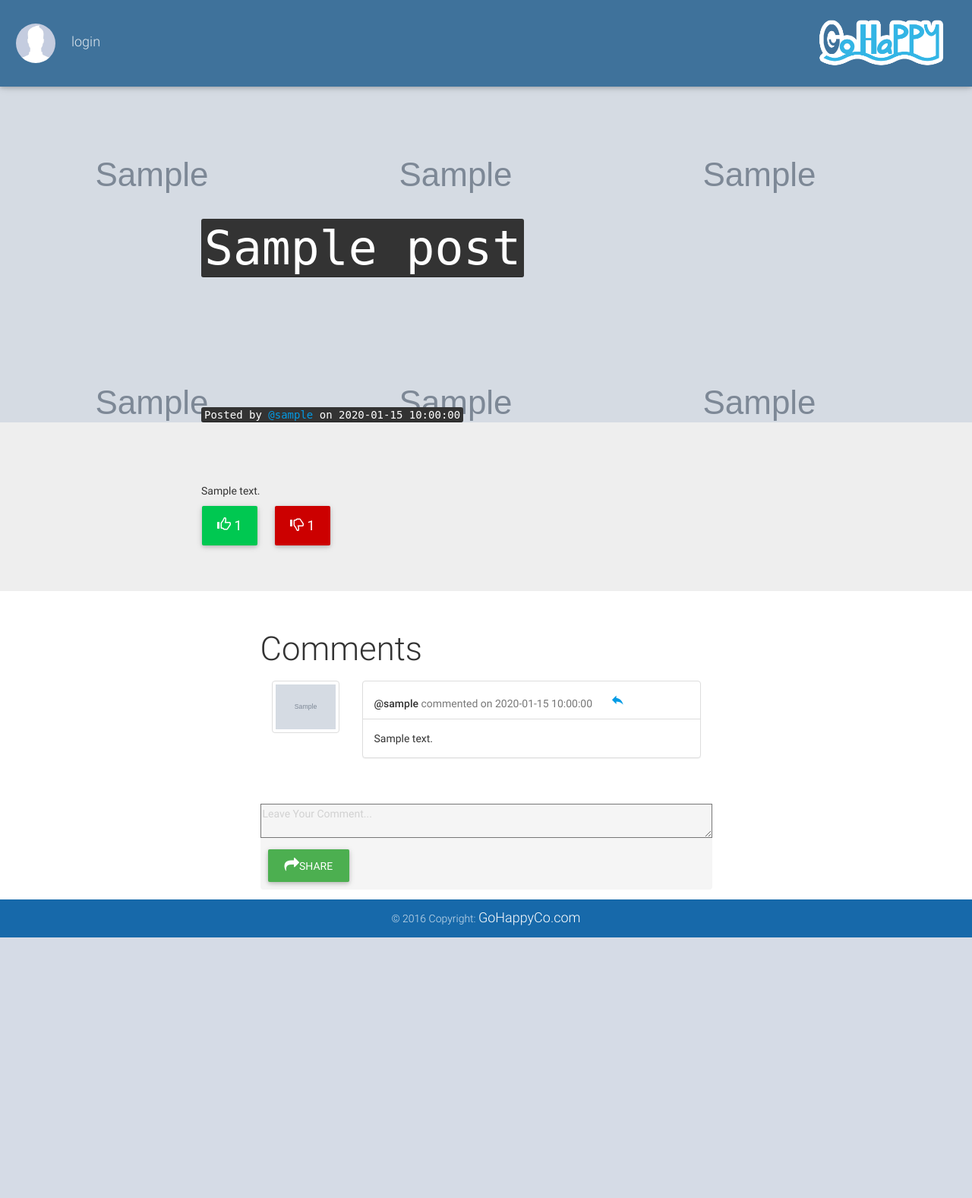
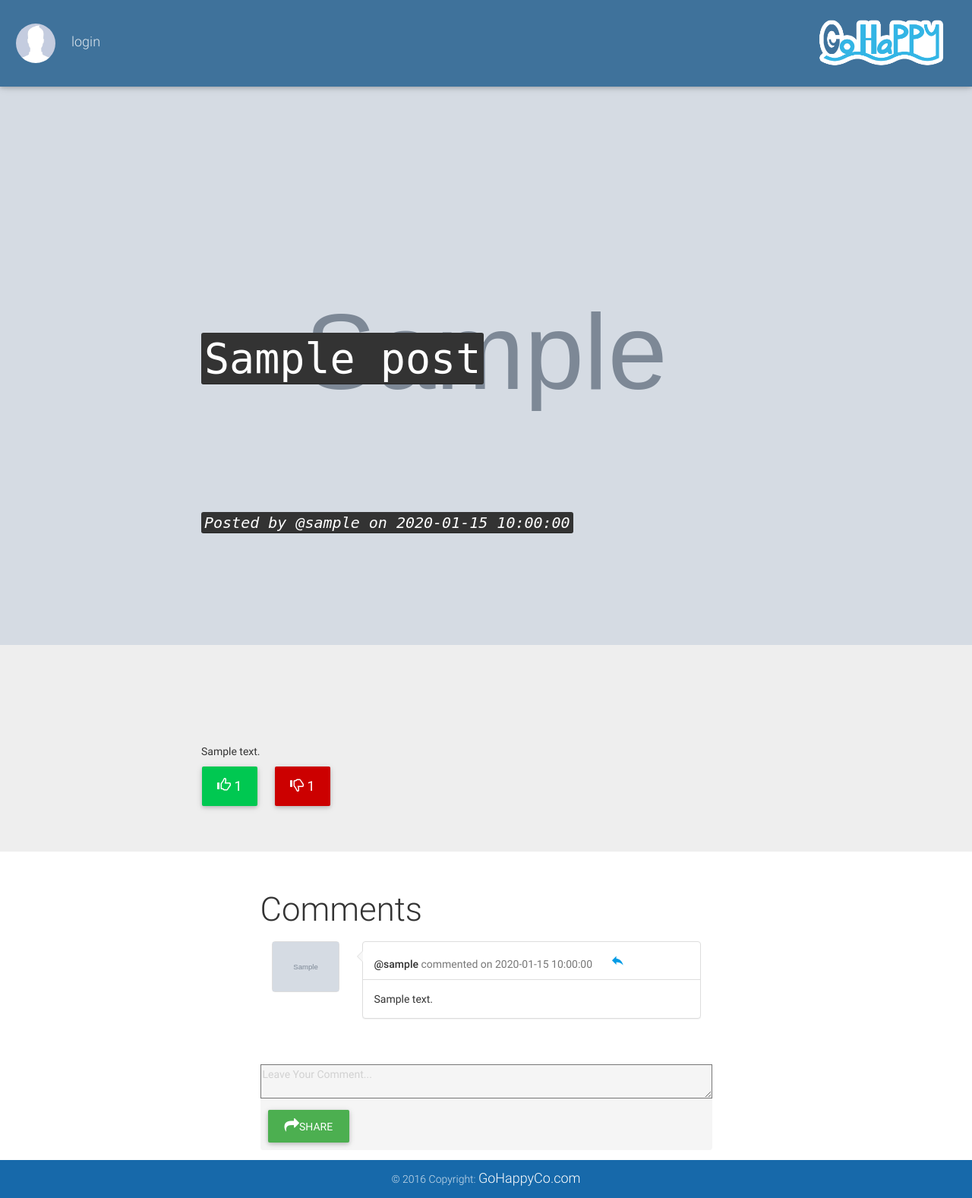
Before and after one commit to kazemnejad/gosocial, a Flask app: page /posts/1 in a window 1280 px wide. Shown: the whole page at 76% size. Before the commit the page ends 1234 px from the top, so only its background shows below. Run offline with Flask 2, Linux system fonts and the light colour scheme; tables that the repository leaves empty hold one stand-in row (values such as "Sample post"); grey boxes marked "Sample" are stand-in pictures; some libraries are stand-ins or nearby versions.

Commit message:
main.css update

```diff
--- a/gosocialserver/static/css/main.css
+++ b/gosocialserver/static/css/main.css
@@ -1074,25 +1074,7 @@ table tr td:last-child {
     text-align:right;
 }
 
-/* layout.css Style */
-.upload-drop-zone {
-  height: 200px;
-  border-width: 2px;
-  margin-bottom: 20px;
-}
 
-/* skin.css Style*/
-.upload-drop-zone {
-  color: #ccc;
-  border-style: dashed;
-  border-color: #ccc;
-  line-height: 200px;
-  text-align: center
-}
-.upload-drop-zone.drop {
-  color: #222;
-  border-color: #222;
-}
 
 .image-preview-input {
     position: relative;
@@ -1348,3 +1330,115 @@ border-left-color: #2dcb73;
 .status-upload form button > i {
 margin-right: 7px;
 }
+
+
+
+.intro-header {
+  background-color: #808080;
+  background: no-repeat center center;
+  background-attachment: scroll;
+  -webkit-background-size: cover;
+  -moz-background-size: cover;
+  background-size: cover;
+  -o-background-size: cover;
+  margin-bottom: 50px;
+}
+.intro-header .site-heading,
+.intro-header .post-heading,
+.intro-header .page-heading {
+  padding: 100px 0 50px;
+  color: white;
+}
+@media only screen and (min-width: 768px) {
+  .intro-header .site-heading,
+  .intro-header .post-heading,
+  .intro-header .page-heading {
+    padding: 150px 0;
+  }
+}
+.intro-header .site-heading,
+.intro-header .page-heading {
+  text-align: center;
+}
+.intro-header .site-heading h1,
+.intro-header .page-heading h1 {
+  margin-top: 0;
+  font-size: 50px;
+}
+.intro-header .site-heading .subheading,
+.intro-header .page-heading .subheading {
+  font-size: 24px;
+  line-height: 1.1;
+  display: block;
+  font-family: 'Open Sans', 'Helvetica Neue', Helvetica, Arial, sans-serif;
+  font-weight: 300;
+  margin: 10px 0 0;
+}
+@media only screen and (min-width: 768px) {
+  .intro-header .site-heading h1,
+  .intro-header .page-heading h1 {
+    font-size: 80px;
+  }
+}
+.intro-header .post-heading h1 {
+  font-size: 35px;
+}
+.intro-header .post-heading .subheading,
+.intro-header .post-heading .meta {
+  line-height: 1.1;
+  display: block;
+}
+.intro-header .post-heading .subheading {
+  font-family: 'Open Sans', 'Helvetica Neue', Helvetica, Arial, sans-serif;
+  font-size: 24px;
+  margin: 10px 0 30px;
+  font-weight: 600;
+}
+.intro-header .post-heading .meta {
+  font-family: 'Lora', 'Times New Roman', serif;
+  font-style: italic;
+  font-weight: 300;
+  font-size: 20px;
+}
+.intro-header .post-heading .meta a {
+  color: white;
+}
+@media only screen and (min-width: 768px) {
+  .intro-header .post-heading h1 {
+    font-size: 55px;
+  }
+  .intro-header .post-heading .subheading {
+    font-size: 30px;
+  }
+
+
+
+
+.thumbnail {
+    padding:0px;
+}
+.panel {
+	position:relative;
+}
+.panel>.panel-heading:after,.panel>.panel-heading:before{
+	position:absolute;
+	top:11px;left:-16px;
+	right:100%;
+	width:0;
+	height:0;
+	display:block;
+	content:" ";
+	border-color:transparent;
+	border-style:solid solid outset;
+	pointer-events:none;
+}
+.panel>.panel-heading:after{
+	border-width:7px;
+	border-right-color:#f7f7f7;
+	margin-top:1px;
+	margin-left:2px;
+}
+.panel>.panel-heading:before{
+	border-right-color:#ddd;
+	border-width:8px;
+}
```
